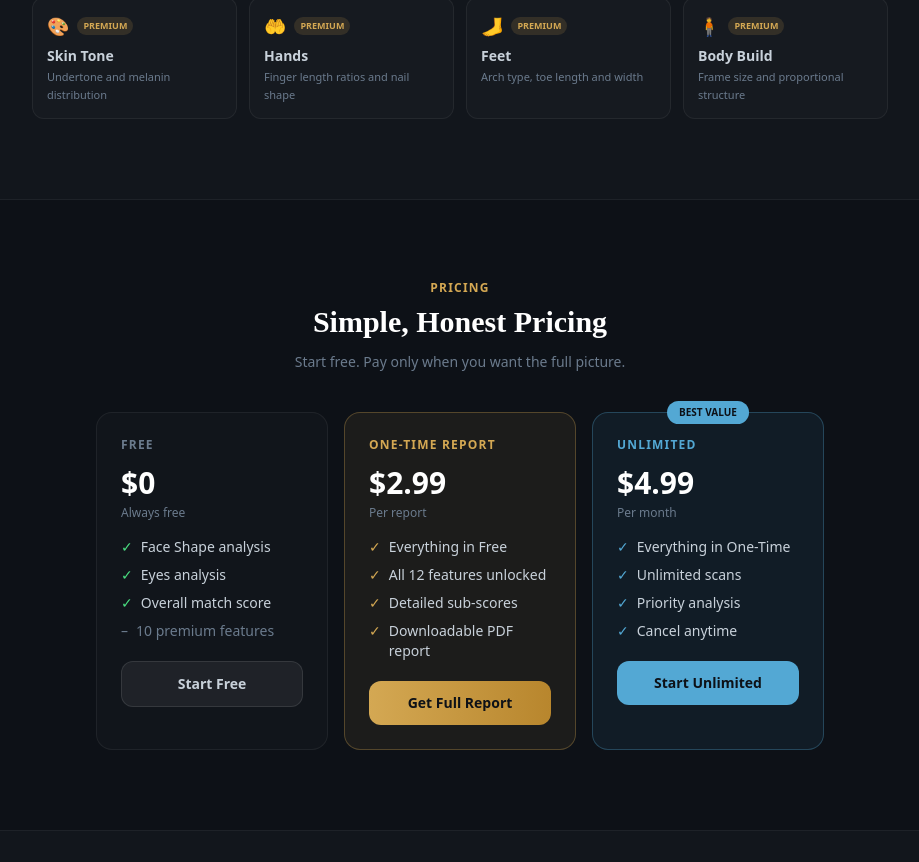
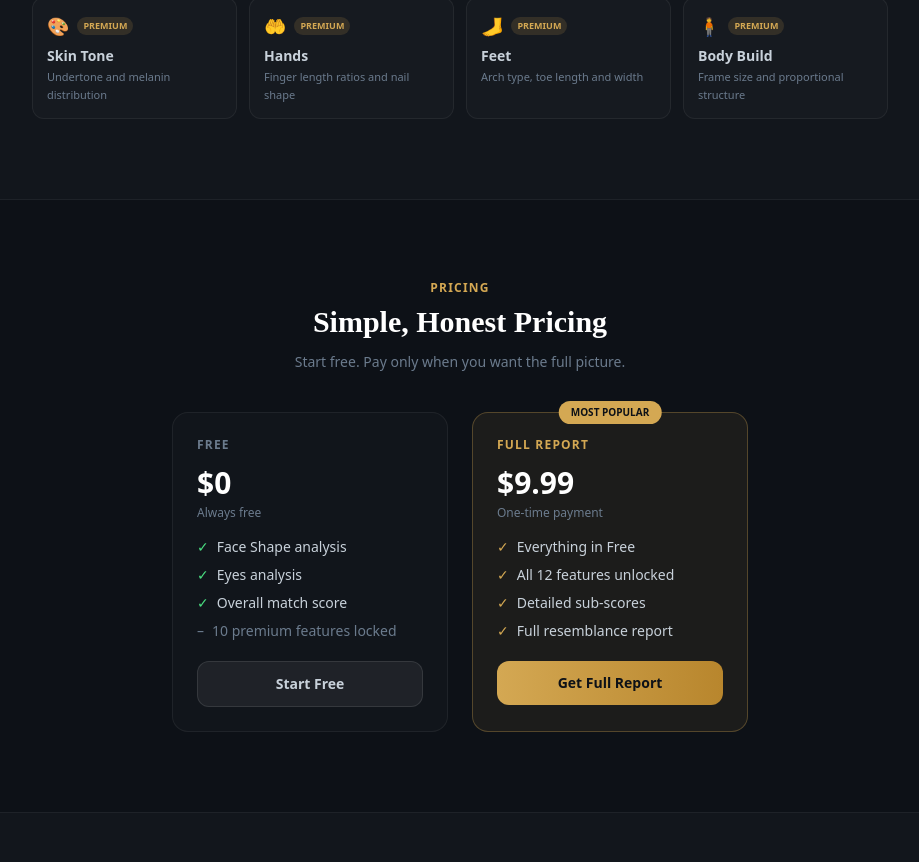
Before and after one commit to barliza/kindna, a Next.js app: page / in a window 1280 px wide. Shown: the part 2178-3040 px from the top of the page, without its empty margins (180-1099 px from the left). Built offline with nearby package versions, Linux system fonts and the light colour scheme.

Commit message:
Fix pricing section

```diff
--- a/app/page.tsx
+++ b/app/page.tsx
@@ -44,7 +44,7 @@ const FAQS = [
   { q: "Are my photos stored?", a: "No. Your photos are processed in real-time and never stored on our servers. All analysis happens in a single secure session." },
   { q: "Can it determine paternity?", a: "KinDNA provides visual resemblance scoring based on shared physical traits. It is not a DNA paternity test and cannot be used as legal proof of parentage." },
   { q: "What makes a good photo?", a: "Clear, well-lit, front-facing photos work best. Avoid sunglasses, heavy filters, or extreme angles for the most accurate results." },
-  { q: "How many features are free?", a: "Face Shape and Eyes are always free. Unlock all 12 features with a one-time $2.99 report or $4.99/month for unlimited scans." },
+  { q: "How many features are free?", a: "Face Shape and Eyes are always free. Unlock all 12 features with a one-time $9.99 report." },
 ];
 
 export default function HomePage() {
@@ -201,11 +201,12 @@ export default function HomePage() {
       </section>
 
       {/* ── PRICING ── */}
-      <section className="max-w-3xl mx-auto px-5 py-20 text-center">
+      <section className="max-w-2xl mx-auto px-5 py-20 text-center">
         <p className="text-xs text-[#D4A853] font-semibold tracking-widest uppercase mb-2">Pricing</p>
         <h2 className="font-display text-3xl font-bold mb-3">Simple, Honest Pricing</h2>
         <p className="text-[#6B7B8D] text-sm mb-10">Start free. Pay only when you want the full picture.</p>
-        <div className="grid md:grid-cols-3 gap-4">
+        <div className="grid md:grid-cols-2 gap-6 max-w-xl mx-auto">
+          {/* FREE */}
           <div className="bg-white/[0.02] border border-white/[0.06] rounded-2xl p-6 text-left">
             <p className="text-xs font-bold text-[#6B7B8D] tracking-widest uppercase mb-3">Free</p>
             <p className="text-3xl font-extrabold text-white mb-1">$0</p>
@@ -214,39 +215,26 @@ export default function HomePage() {
               <li className="flex gap-2"><span className="text-[#4ADE80]">✓</span> Face Shape analysis</li>
               <li className="flex gap-2"><span className="text-[#4ADE80]">✓</span> Eyes analysis</li>
               <li className="flex gap-2"><span className="text-[#4ADE80]">✓</span> Overall match score</li>
-              <li className="flex gap-2"><span className="text-[#6B7B8D]">–</span> <span className="text-[#6B7B8D]">10 premium features</span></li>
+              <li className="flex gap-2"><span className="text-[#6B7B8D]">–</span> <span className="text-[#6B7B8D]">10 premium features locked</span></li>
             </ul>
             <Link href="/scan" className="mt-5 block w-full py-3 rounded-xl bg-white/[0.06] text-[#C8D1DA] font-semibold text-sm text-center border border-white/10">
               Start Free
             </Link>
           </div>
-          <div className="bg-[#D4A853]/[0.08] border border-[#D4A853]/30 rounded-2xl p-6 text-left">
-            <p className="text-xs font-bold text-[#D4A853] tracking-widest uppercase mb-3">One-Time Report</p>
-            <p className="text-3xl font-extrabold text-white mb-1">$2.99</p>
-            <p className="text-xs text-[#6B7B8D] mb-4">Per report</p>
+          {/* ONE-TIME */}
+          <div className="bg-[#D4A853]/[0.08] border border-[#D4A853]/30 rounded-2xl p-6 text-left relative">
+            <span className="absolute -top-3 left-1/2 -translate-x-1/2 bg-[#D4A853] text-[#0D1117] text-[10px] font-bold px-3 py-1 rounded-full">MOST POPULAR</span>
+            <p className="text-xs font-bold text-[#D4A853] tracking-widest uppercase mb-3">Full Report</p>
+            <p className="text-3xl font-extrabold text-white mb-1">$9.99</p>
+            <p className="text-xs text-[#6B7B8D] mb-4">One-time payment</p>
             <ul className="space-y-2 text-sm text-[#C8D1DA]">
               <li className="flex gap-2"><span className="text-[#D4A853]">✓</span> Everything in Free</li>
               <li className="flex gap-2"><span className="text-[#D4A853]">✓</span> All 12 features unlocked</li>
               <li className="flex gap-2"><span className="text-[#D4A853]">✓</span> Detailed sub-scores</li>
-              <li className="flex gap-2"><span className="text-[#D4A853]">✓</span> Downloadable PDF report</li>
+              <li className="flex gap-2"><span className="text-[#D4A853]">✓</span> Full resemblance report</li>
             </ul>
             <Link href="/scan" className="mt-5 block w-full py-3 rounded-xl bg-gradient-to-r from-[#D4A853] to-[#B8862D] text-[#0D1117] font-bold text-sm text-center">
               Get Full Report
-            </Link>
-          </div>
-          <div className="bg-[#53A8D4]/[0.08] border border-[#53A8D4]/30 rounded-2xl p-6 text-left relative">
-            <span className="absolute -top-3 left-1/2 -translate-x-1/2 bg-[#53A8D4] text-[#0D1117] text-[10px] font-bold px-3 py-1 rounded-full">BEST VALUE</span>
-            <p className="text-xs font-bold text-[#53A8D4] tracking-widest uppercase mb-3">Unlimited</p>
-            <p className="text-3xl font-extrabold text-white mb-1">$4.99</p>
-            <p className="text-xs text-[#6B7B8D] mb-4">Per month</p>
-            <ul className="space-y-2 text-sm text-[#C8D1DA]">
-              <li className="flex gap-2"><span className="text-[#53A8D4]">✓</span> Everything in One-Time</li>
-              <li className="flex gap-2"><span className="text-[#53A8D4]">✓</span> Unlimited scans</li>
-              <li className="flex gap-2"><span className="text-[#53A8D4]">✓</span> Priority analysis</li>
-              <li className="flex gap-2"><span className="text-[#53A8D4]">✓</span> Cancel anytime</li>
-            </ul>
-            <Link href="/scan" className="mt-5 block w-full py-3 rounded-xl bg-[#53A8D4] text-[#0D1117] font-bold text-sm text-center">
-              Start Unlimited
             </Link>
           </div>
         </div>
```
Also changed, not shown: 1 other file (tests, documents, lock files or other folders).
